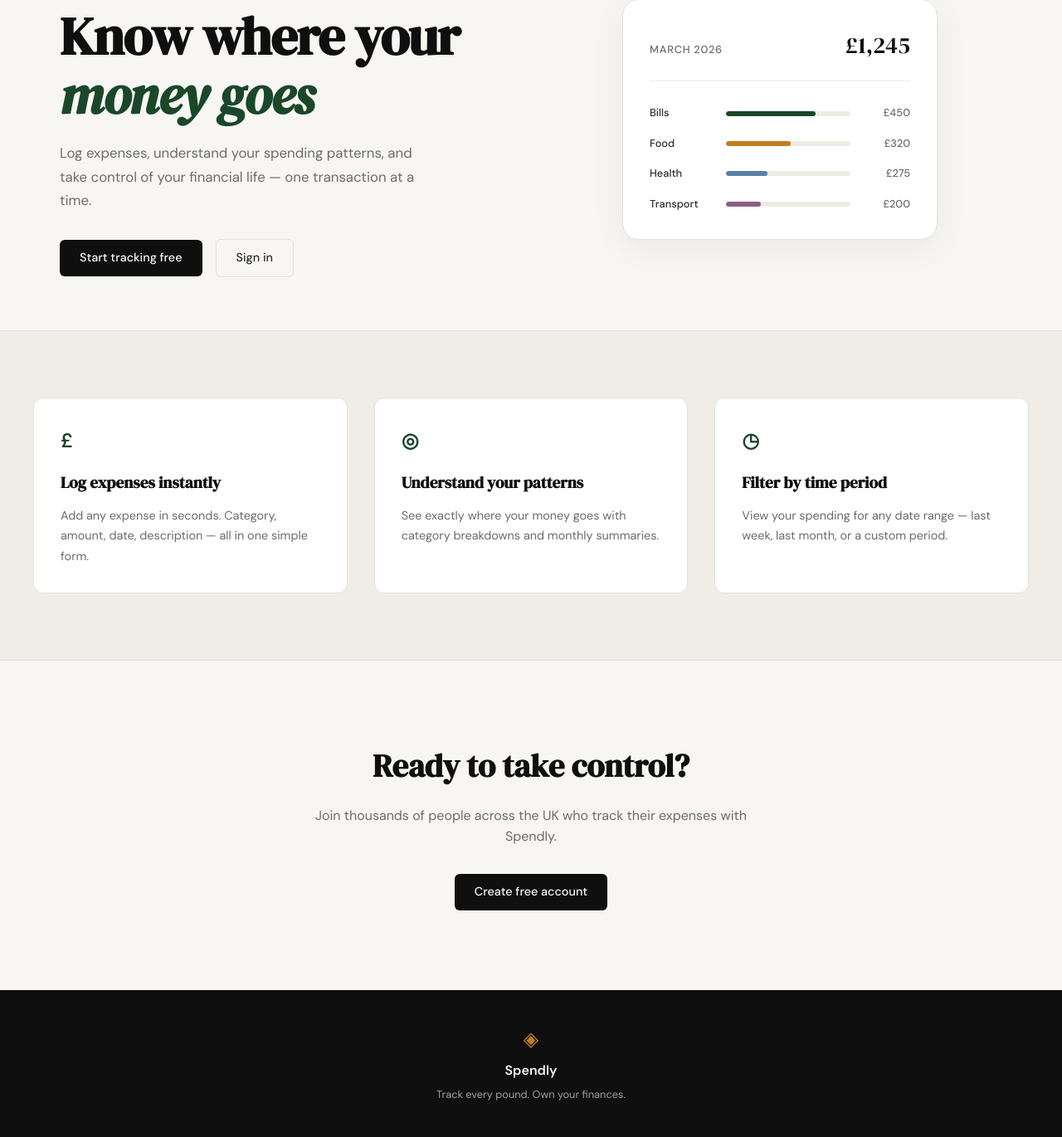
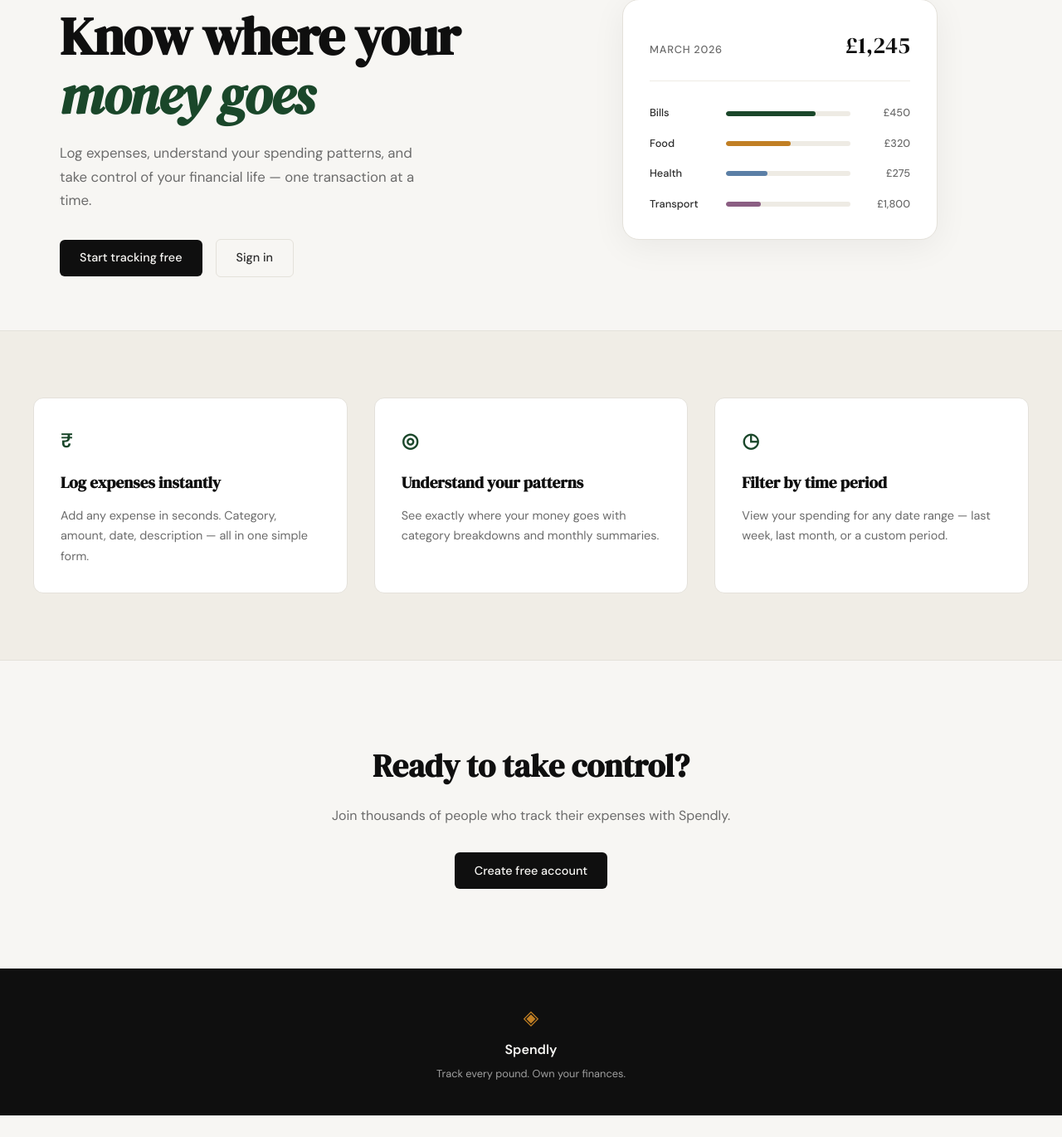
Before and after one commit to Junaeid-Shoaib/spendly, a Flask app: page / in a window 1280 px wide. Shown: the part 186-1556 px from the top of the page at 83% size. After the commit the page ends 1530 px from the top, so only its background shows below. Run offline with Flask 3, Linux system fonts and the light colour scheme.

Commit message:
Update landing page currency and copy
Change a mock amount to £1,800, use ₹ for the feature icon, and drop
the UK-specific wording from the CTA.

Co-Authored-By: Claude Sonnet 5.5 <noreply@anthropic.com>

```diff
--- a/templates/landing.html
+++ b/templates/landing.html
@@ -54,7 +54,7 @@
                     <div class="mock-bar-track">
                         <div class="mock-bar mock-bar-4" style="width: 28%"></div>
                     </div>
-                    <span class="mock-amt">£200</span>
+                    <span class="mock-amt">£1,800</span>
                 </div>
             </div>
         </div>
@@ -64,7 +64,7 @@
 <section class="features">
     <div class="features-inner">
         <div class="feature-card">
-            <div class="feature-icon">£</div>
+            <div class="feature-icon">₹</div>
             <h3 class="feature-title">Log expenses instantly</h3>
             <p class="feature-body">Add any expense in seconds. Category, amount, date, description — all in one simple form.</p>
         </div>
@@ -84,7 +84,7 @@
 <section class="cta-section">
     <div class="cta-inner">
         <h2 class="cta-title">Ready to take control?</h2>
-        <p class="cta-body">Join thousands of people across the UK who track their expenses with Spendly.</p>
+        <p class="cta-body">Join thousands of people who track their expenses with Spendly.</p>
         <a href="{{ url_for('register') }}" class="btn-primary">Create free account</a>
     </div>
 </section>
```
